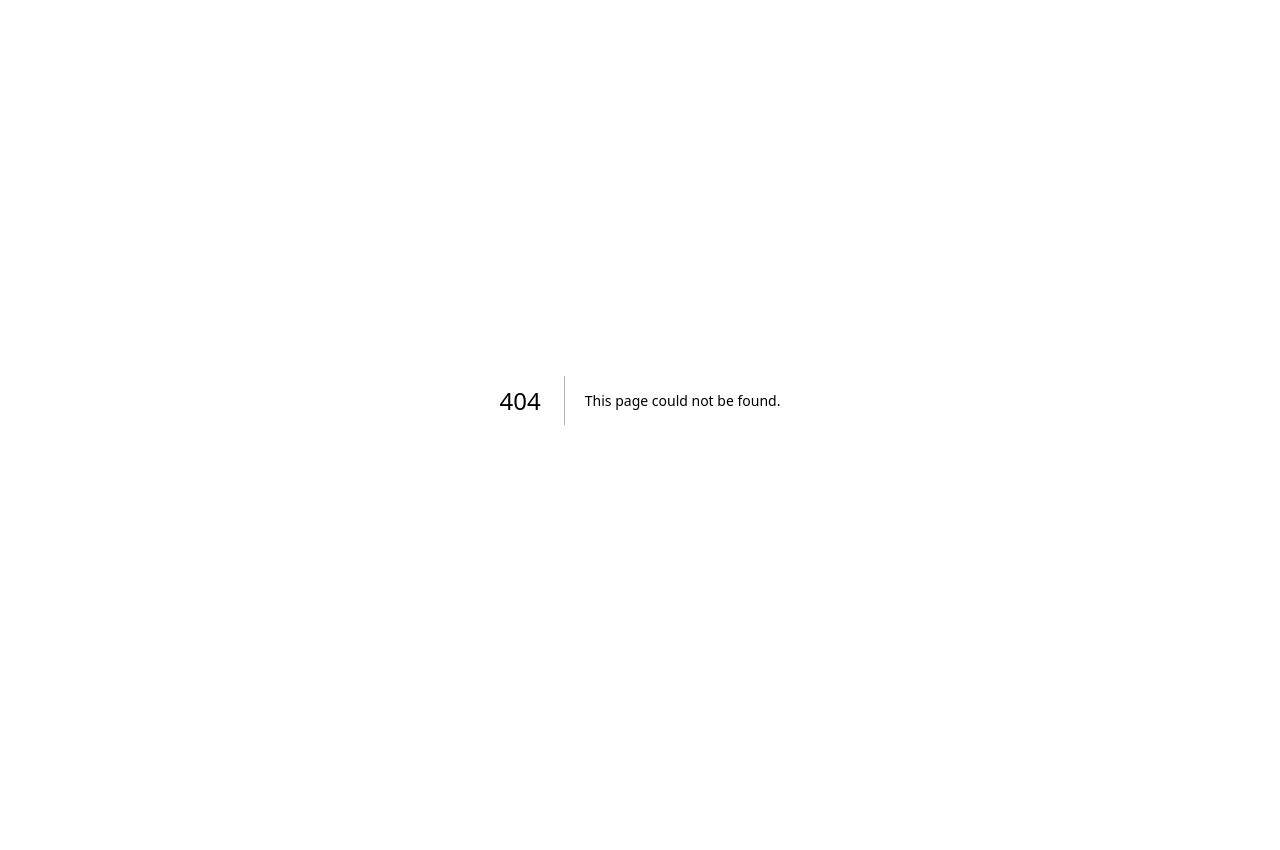
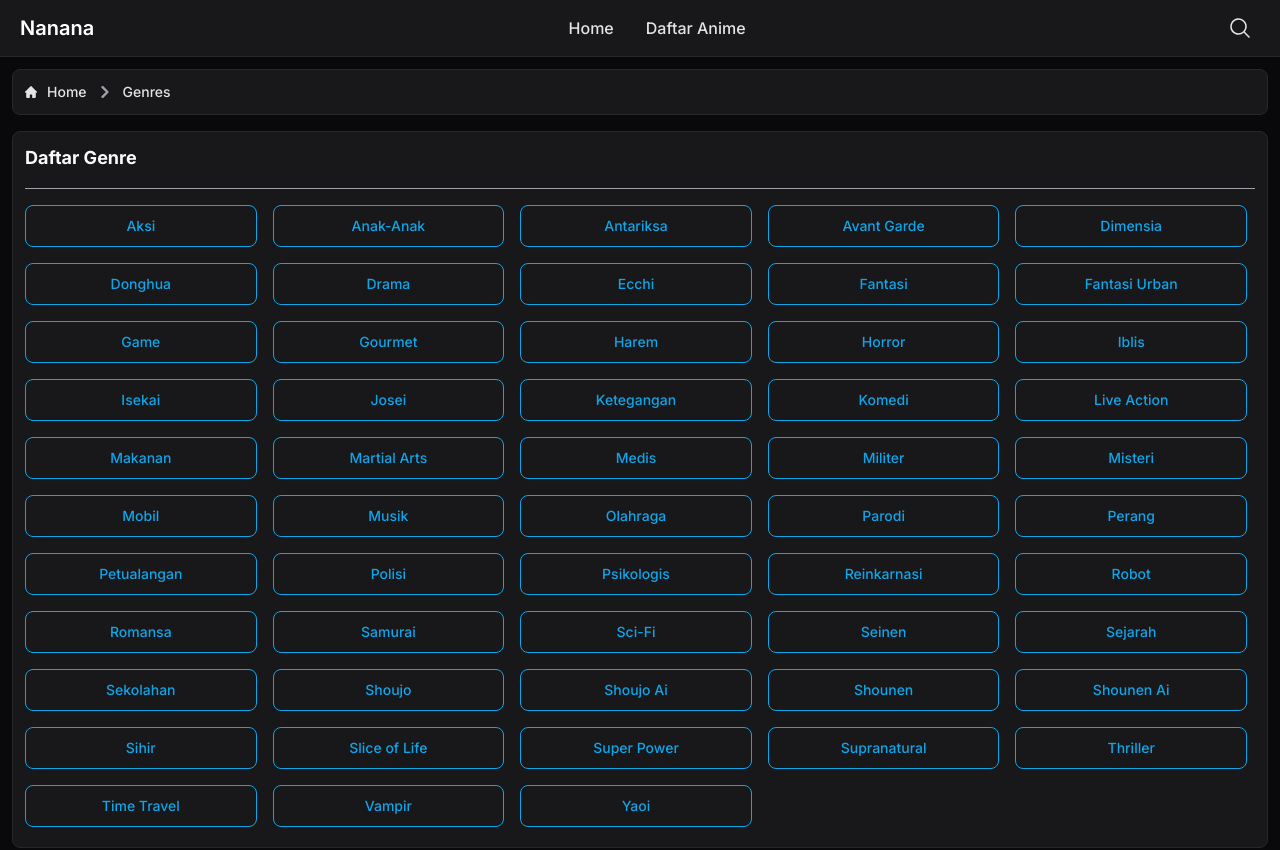
Before and after one commit to fsholehan/my-app-anime, a Next.js app: page /genres in a window 1280 px wide. Before the commit this address had no page. Shown: the top 850 px of the page. Before the commit the page ends 800 px from the top, so only its background shows below. Built offline with nearby package versions, Linux system fonts and the light colour scheme.

Commit message:
add genre pages

```diff
--- a/components/basic/AnimeCard.js
+++ b/components/basic/AnimeCard.js
@@ -4,12 +4,12 @@ import Image from "next/image";
 
 export default function AnimeCard({ list }) {
   return (
-    <div className="py-3 gap-4 grid xs:grid-cols-2 sm:grid-cols-3 md:grid-cols-4 lg:grid-cols-5 xl:grid-cols-6">
+    <div className="py-3 gap-4 grid grid-cols-2 sm:grid-cols-3 md:grid-cols-4 lg:grid-cols-5 xl:grid-cols-6">
       {list.map((animeItem) => (
         <Link
           key={animeItem.animeId}
           href={animeItem.url}
-          className="group relative xs:w-[140px] sm:w-[184px]"
+          className="group relative"
         >
           <div className="relative overflow-hidden rounded-lg aspect-[2/3]">
             <Image
--- /dev/null
+++ b/components/basic/GenreList.js
@@ -0,0 +1,15 @@
+import Link from "next/link";
+
+export default function GenreList({ list }) {
+  return (
+    <div className="gap-2 grid grid-cols-2 xs:grid-cols-3 sm:grid-cols-4 md:grid-cols-5">
+      {list.map((genre) => (
+        <button key={genre.url} className="genre-item">
+          <Link href={genre.url} className="line-clamp-1">
+            {genre.title}
+          </Link>
+        </button>
+      ))}
+    </div>
+  );
+}
--- /dev/null
+++ b/data/genres.json
@@ -0,0 +1,214 @@
+[
+  {
+    "title": "Aksi",
+    "url": "/genre/aksi/"
+  },
+  {
+    "title": "Anak-Anak",
+    "url": "/genre/anak-anak/"
+  },
+  {
+    "title": "Antariksa",
+    "url": "/genre/luar-angkasa/"
+  },
+  {
+    "title": "Avant Garde",
+    "url": "/genre/avant-garde/"
+  },
+  {
+    "title": "Dimensia",
+    "url": "/genre/dementia/"
+  },
+  {
+    "title": "Donghua",
+    "url": "/genre/donghua/"
+  },
+  {
+    "title": "Drama",
+    "url": "/genre/drama/"
+  },
+  {
+    "title": "Ecchi",
+    "url": "/genre/ecchi/"
+  },
+  {
+    "title": "Fantasi",
+    "url": "/genre/fantasi/"
+  },
+  {
+    "title": "Fantasi Urban",
+    "url": "/genre/fantasi-urban/"
+  },
+  {
+    "title": "Game",
+    "url": "/genre/game/"
+  },
+  {
+    "title": "Gourmet",
+    "url": "/genre/gourmet/"
+  },
+  {
+    "title": "Harem",
+    "url": "/genre/harem/"
+  },
+  {
+    "title": "Horror",
+    "url": "/genre/horror/"
+  },
+  {
+    "title": "Iblis",
+    "url": "/genre/iblis/"
+  },
+  {
+    "title": "Isekai",
+    "url": "/genre/isekai/"
+  },
+  {
+    "title": "Josei",
+    "url": "/genre/josei/"
+  },
+  {
+    "title": "Ketegangan",
+    "url": "/genre/suspense/"
+  },
+  {
+    "title": "Komedi",
+    "url": "/genre/komedi/"
+  },
+  {
+    "title": "Live Action",
+    "url": "/genre/live-action/"
+  },
+  {
+    "title": "Makanan",
+    "url": "/genre/makanan/"
+  },
+  {
+    "title": "Martial Arts",
+    "url": "/genre/martial-arts/"
+  },
+  {
+    "title": "Medis",
+    "url": "/genre/medical/"
+  },
+  {
+    "title": "Militer",
+    "url": "/genre/militer/"
+  },
+  {
+    "title": "Misteri",
+    "url": "/genre/misteri/"
+  },
+  {
+    "title": "Mobil",
+    "url": "/genre/mobil/"
+  },
+  {
+    "title": "Musik",
+    "url": "/genre/musik/"
+  },
+  {
+    "title": "Olahraga",
+    "url": "/genre/olahraga/"
+  },
+  {
+    "title": "Parodi",
+    "url": "/genre/parodi/"
+  },
+  {
+    "title": "Perang",
+    "url": "/genre/perang/"
+  },
+  {
+    "title": "Petualangan",
+    "url": "/genre/petualangan/"
+  },
+  {
+    "title": "Polisi",
+    "url": "/genre/polisi/"
+  },
+  {
+    "title": "Psikologis",
+    "url": "/genre/psikologis/"
+  },
+  {
+    "title": "Reinkarnasi",
+    "url": "/genre/reincarnation/"
+  },
+  {
+    "title": "Robot",
+    "url": "/genre/mecha/"
+  },
+  {
+    "title": "Romansa",
+    "url": "/genre/romansa/"
+  },
+  {
+    "title": "Samurai",
+    "url": "/genre/samurai/"
+  },
+  {
+    "title": "Sci-Fi",
+    "url": "/genre/sci-fi/"
+  },
+  {
+    "title": "Seinen",
+    "url": "/genre/seinen/"
+  },
+  {
+    "title": "Sejarah",
+    "url": "/genre/sejarah/"
+  },
+  {
+    "title": "Sekolahan",
+    "url": "/genre/sekolahan/"
+  },
+  {
+    "title": "Shoujo",
+    "url": "/genre/shoujo/"
+  },
+  {
+    "title": "Shoujo Ai",
+    "url": "/genre/shoujo-ai/"
+  },
+  {
+    "title": "Shounen",
+    "url": "/genre/shounen/"
+  },
+  {
+    "title": "Shounen Ai",
+    "url": "/genre/shounen-ai/"
+  },
+  {
+    "title": "Sihir",
+    "url": "/genre/sihir/"
+  },
+  {
+    "title": "Slice of Life",
+    "url": "/genre/slice-of-life/"
+  },
+  {
+    "title": "Super Power",
+    "url": "/genre/super-power/"
+  },
+  {
+    "title": "Supranatural",
+    "url": "/genre/supranatural/"
+  },
+  {
+    "title": "Thriller",
+    "url": "/genre/thriller/"
+  },
+  {
+    "title": "Time Travel",
+    "url": "/genre/time-travel/"
+  },
+  {
+    "title": "Vampir",
+    "url": "/genre/vampir/"
+  },
+  {
+    "title": "Yaoi",
+    "url": "/genre/yaoi/"
+  }
+]
--- /dev/null
+++ b/pages/genre/[genreId].js
@@ -0,0 +1,23 @@
+import Layout from "@/components/container/Layout";
+import Breadcrumb from "@/components/basic/Breadcrumb";
+import Section from "@/components/container/Section";
+import Content from "@/components/container/Content";
+import MetaTitle from "@/components/basic/MetaTitle";
+import AnimeCard from "@/components/basic/AnimeCard";
+import animeList from "@/data/anime-terbaru.json";
+
+const GenreId = () => {
+  return (
+    <Layout>
+      <Breadcrumb />
+      <Section>
+        <Content>
+          <MetaTitle title="Anime Genre" />
+          <AnimeCard list={animeList} />
+        </Content>
+      </Section>
+    </Layout>
+  );
+};
+
+export default GenreId;
--- /dev/null
+++ b/pages/genres/index.js
@@ -0,0 +1,24 @@
+import Breadcrumb from "@/components/basic/Breadcrumb";
+import GenreList from "@/components/basic/GenreList";
+import MetaTitle from "@/components/basic/MetaTitle";
+import Content from "@/components/container/Content";
+import Layout from "@/components/container/Layout";
+import Section from "@/components/container/Section";
+import genresData from "@/data/genres.json";
+import React from "react";
+
+const Genres = () => {
+  return (
+    <Layout>
+      <Breadcrumb />
+      <Section>
+        <Content>
+          <MetaTitle title="Daftar Genre" />
+          <GenreList list={genresData} />
+        </Content>
+      </Section>
+    </Layout>
+  );
+};
+
+export default Genres;
--- a/styles/globals.css
+++ b/styles/globals.css
@@ -99,7 +99,7 @@
   }
 
   .genre-item {
-    @apply text-sky-700 hover:text-white border border-sky-700 hover:bg-sky-800 focus:ring-4 focus:outline-none focus:ring-sky-300 font-medium rounded-lg text-sm px-5 py-2.5 text-center me-2 mb-2 dark:border-sky-500 dark:text-sky-500 dark:hover:text-white dark:hover:bg-sky-600 dark:focus:ring-sky-800;
+    @apply border focus:ring-4 focus:outline-none  font-medium rounded-lg text-sm px-5 py-2.5 text-center me-2 mb-2 border-sky-500 text-sky-500 hover:text-white hover:bg-sky-600 focus:ring-sky-800;
   }
 
   .pagination-item {
```
